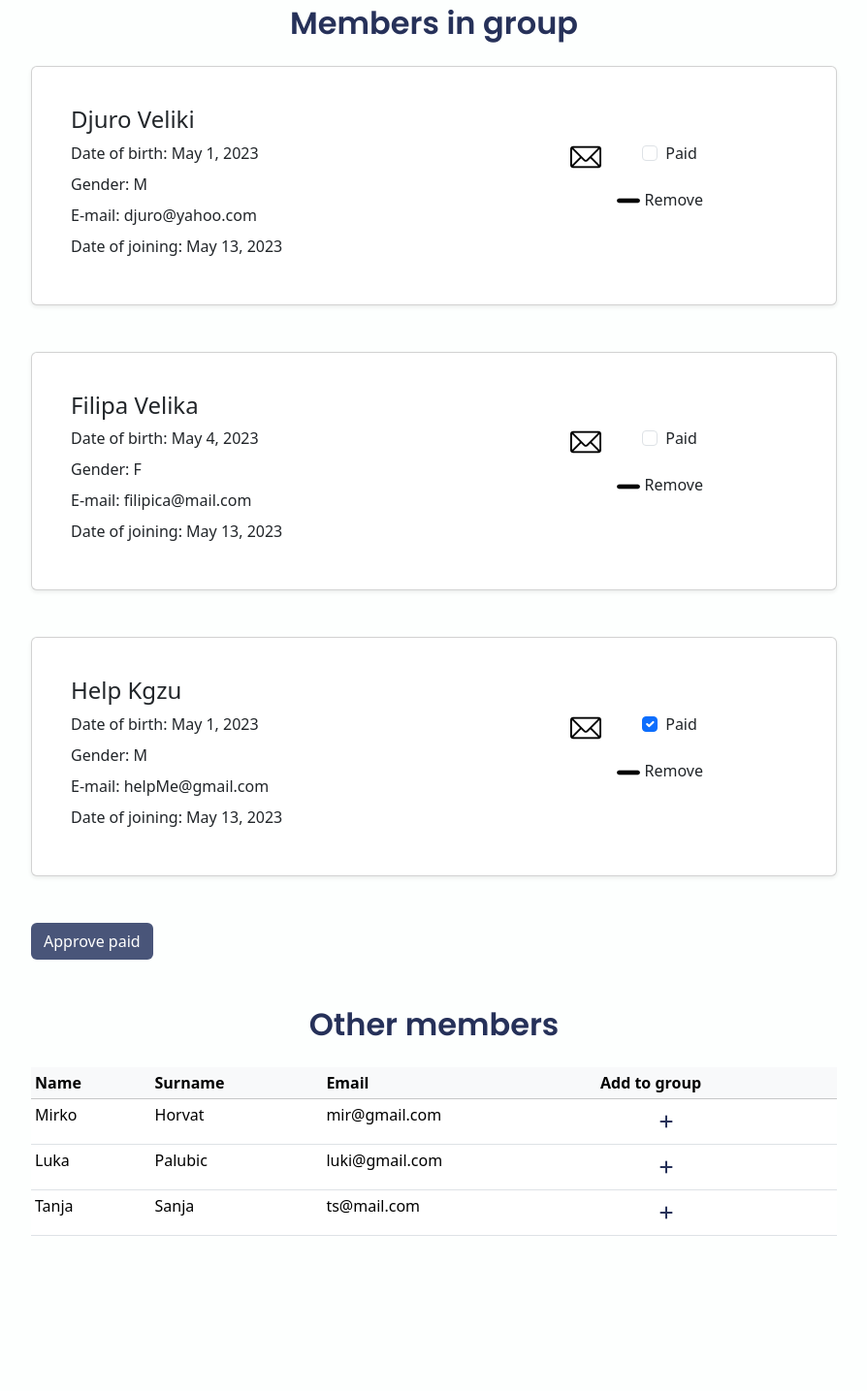
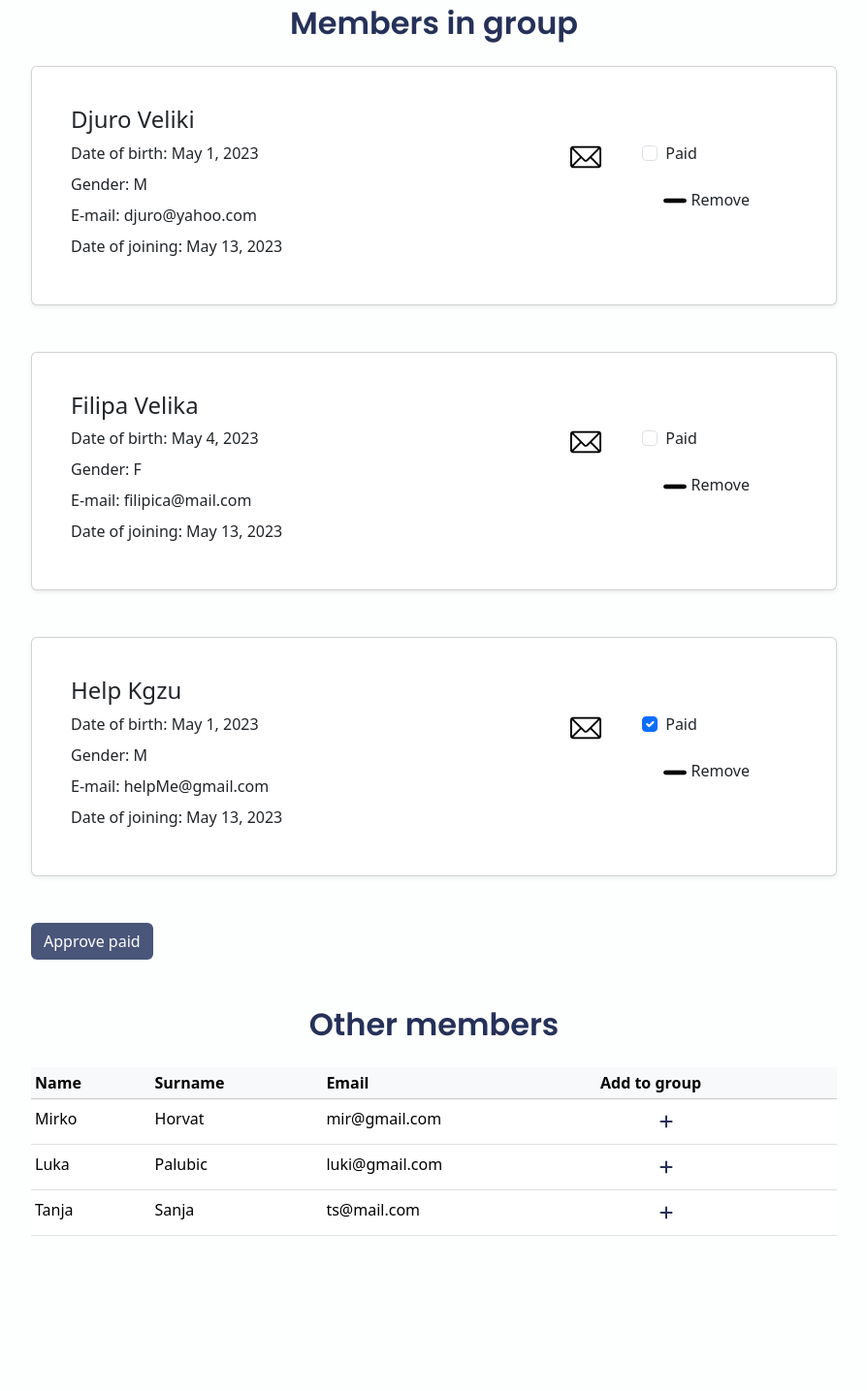
Before and after one commit to janaledencan/Members-Management-App, a Django app: page /app/management/group/1 in a window 1280 px wide. Shown: the part 283-1718 px from the top of the page at 97% size, without its empty margins (50-944 px from the left). Run offline with Django 4.2, Linux system fonts and the light colour scheme; a user stored in the database is signed in; data comes from the database, SQL or seed files in the repository; both versions use the stored data as it was after the commit; some libraries are stand-ins or nearby versions.

Commit message:
Add margins to group details

```diff
--- a/membersmanagementapp/app/templates/app/group_details.html
+++ b/membersmanagementapp/app/templates/app/group_details.html
@@ -30,9 +30,9 @@
                 <tbody>
                     {% for member in members_not_in_group %}
                     <tr>
-                        <td>{{ member.name }}</td>
-                        <td>{{ member.surname }}</td>
-                        <td>{{ member.email }}</td>
+                        <td class="pt-2">{{ member.name }}</td>
+                        <td class="pt-2">{{ member.surname }}</td>
+                        <td class="pt-2">{{ member.email }}</td>
                         <td>
                             <button type="button" class="btn" href="{% url 'app:view_member' member.id %}" data-bs-toggle="modal" data-bs-target="#addToGroupModal{{member.id}}">
                                 <i class="fa-solid fa-plus ms-5" style="color: #263159;"></i>
@@ -58,7 +58,6 @@
                                   </div>
                                 </div>
                               </div>
-
                         </td>
                     </tr>
                     {% endfor %}
@@ -66,9 +65,7 @@
                 </table>
           <br>
           <br>
-
         </div>
-
 
     </div>
 {% endblock content %}
--- a/membersmanagementapp/app/templates/includes/member_card.html
+++ b/membersmanagementapp/app/templates/includes/member_card.html
@@ -31,8 +31,10 @@
           {% endif %}
         </div>
 
-        <a class="minus-icon ms-5" href="{% url 'app:view_member' member.member.id %}" data-bs-toggle="modal" data-bs-target="#removeFromGroupModal{{member.member.id}}"><img class="minus" src="{% static 'app/images/minus.png' %}" alt="Minus"></a>
-        <span>Remove</span>
+        <div class="ms-5">
+          <a class="minus-icon ms-5" href="{% url 'app:view_member' member.member.id %}" data-bs-toggle="modal" data-bs-target="#removeFromGroupModal{{member.member.id}}"><img class="minus" src="{% static 'app/images/minus.png' %}" alt="Minus"></a>
+          <span>Remove</span>
+        </div>
 
         <div class="modal" id="removeFromGroupModal{{member.member.id}}" tabindex="-1" aria-labelledby="GroupModalLabel" aria-hidden="true">
           <div class="modal-dialog modal-dialog-centered" role="document">
```
Also changed, not shown: membersmanagementapp/db.sqlite3.
